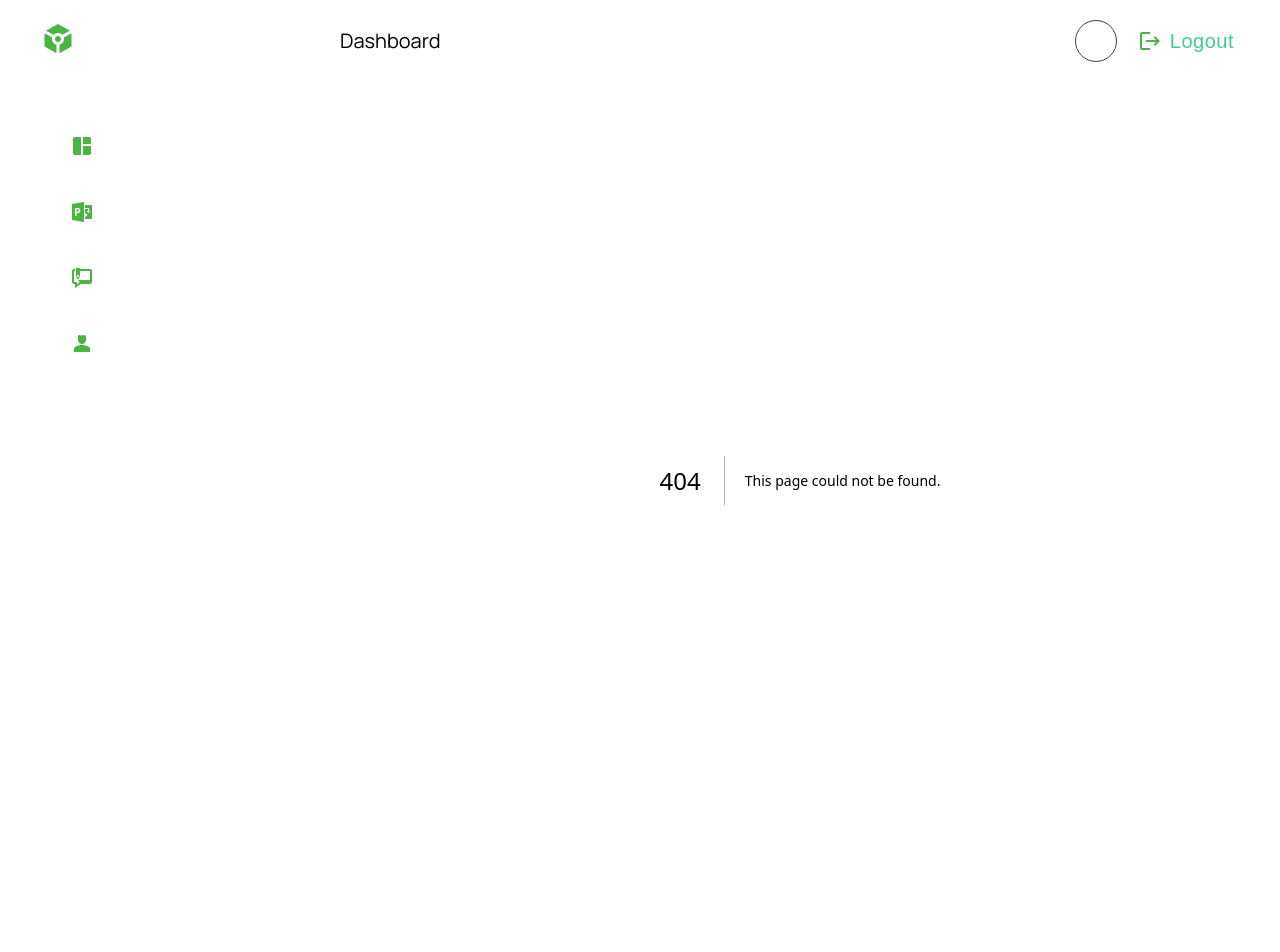
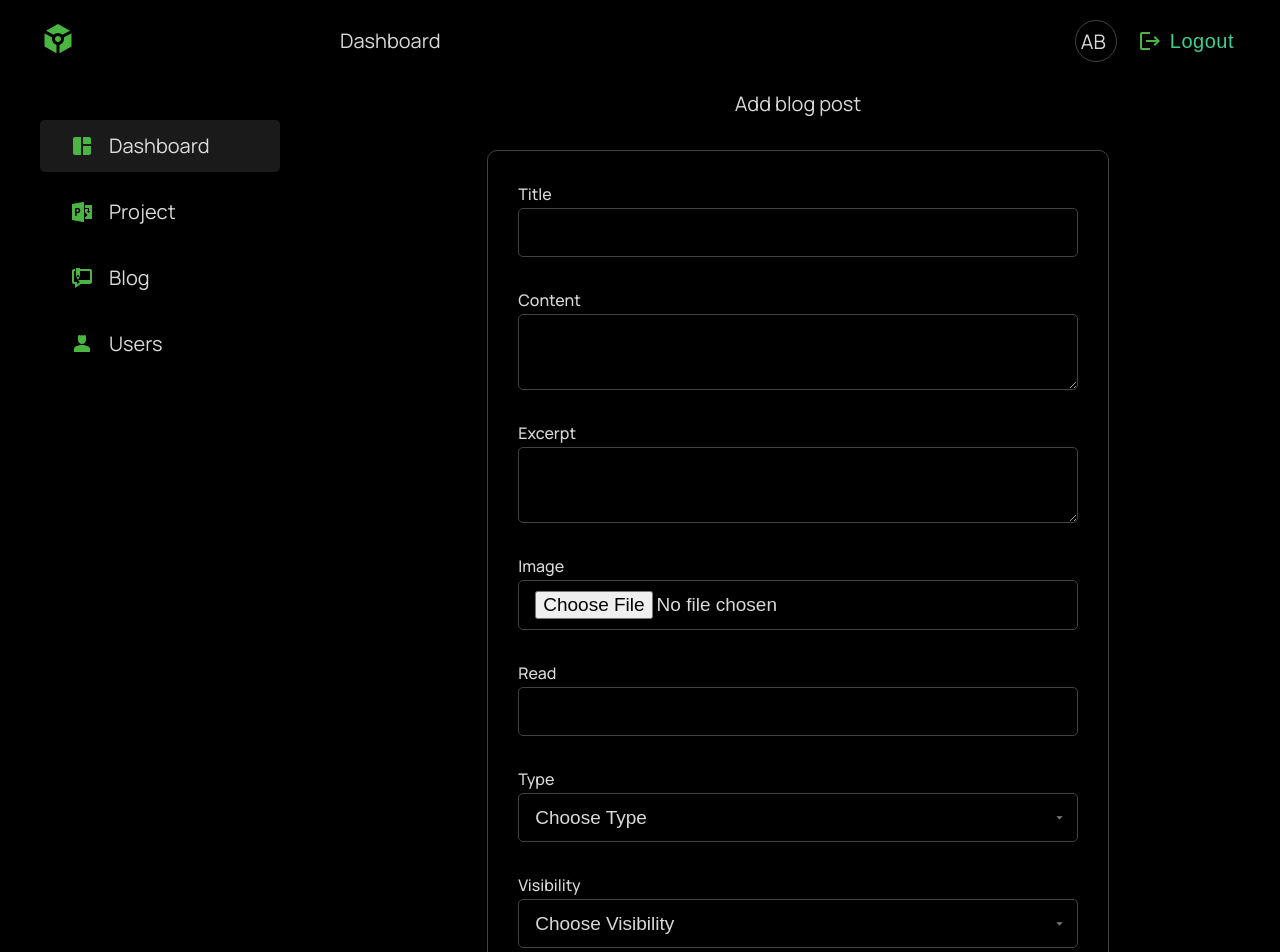
Before and after one commit to biolafrica/Portfolio-admin, a Next.js app: page /blog/new in a window 1280 px wide. Before the commit this address had no page. Shown: the top 952 px of the page. Before the commit the page ends 880 px from the top, so only its background shows below. Built offline with nearby package versions, Linux system fonts and the light colour scheme.

Commit message:
created a addBlogForm component

```diff
--- a/app/(Auth)/login/page.jsx
+++ b/app/(Auth)/login/page.jsx
@@ -4,7 +4,6 @@ export default function Login(){
   return(
     <div className="login-cont">
       <AuthForm state="login"/>
-
     </div>
   )
 }
--- /dev/null
+++ b/app/blog/new/page.jsx
@@ -0,0 +1,10 @@
+import AddBlogForm from "@/app/components/common/addBlogForm"
+
+export default function NewBlog(){
+  return(
+    <>
+    <h4 style={{textAlign: "center"}}>Add blog post</h4>
+    <AddBlogForm/>
+    </>
+  )
+}
--- /dev/null
+++ b/app/components/common/addBlogForm.jsx
@@ -0,0 +1,57 @@
+export default function AddBlogForm(){
+  return(
+    <form className="addblog-cont">
+
+      <div className="addblog-form">
+
+        <label htmlFor="title">
+          <h5>Title</h5>
+          <input type="text" name="title"/>
+        </label>
+
+        <label htmlFor="content">
+          <h5>Content</h5>
+          <textarea name="content" id=""></textarea>
+        </label>
+
+        <label htmlFor="Excerpt">
+          <h5>Excerpt</h5>
+          <textarea name="excerpt" id=""></textarea>
+        </label>
+
+        <label htmlFor="image">
+          <h5>Image</h5>
+          <input type="file" />
+        </label>
+
+        <label htmlFor="read">
+          <h5>Read</h5>
+          <input type="text" name="read"/>
+        </label>
+
+        <label htmlFor="type">
+          <h5>Type</h5>
+          <select name="type" id="">
+            <option value="">Choose Type</option>
+            <option value="tech">Tech</option>
+            <option value="tech">Life</option>
+          </select>
+        </label>
+
+        <label htmlFor="visibility">
+          <h5>Visibility</h5>
+          <select name="visibility" id="">
+            <option value="">Choose Visibility</option>
+            <option value="visible">Visible</option>
+            <option value="hidden">Hidden</option>
+          </select>
+        </label>
+
+        <button className="pri-btn" type="submit">Save</button>
+
+      </div>
+
+    </form>
+
+  )
+}
--- a/app/globals.css
+++ b/app/globals.css
@@ -280,8 +280,8 @@ a {
   right: 0;
   left: 0;
   top: 0;
-  background-color: rgba(255, 255, 255, 0.1);
-  z-index: 1;
+  background-color: black;
+  z-index: 1000;
 }
 
 .adminavbar_cont .right_container {
@@ -448,6 +448,31 @@ a {
   width: 100%;
 }
 
+.login-layout-cont{
+  background-color: var(--Layout-Background-dark);
+}
+
+/*new blog css*/
+.addblog-cont{
+  display: flex;
+  gap: 20px;
+  padding: 20px 30px;
+}
+
+.addblog-form{
+  padding: 30px;
+  border-radius: 10px;
+  width: 70%;
+  box-sizing: border-box;
+  border: 1px solid var(--Border-dark);
+  display: flex;
+  flex-direction: column;
+  gap: 30px;
+  margin: 10px auto;
+  z-index: 1;
+}
+
+
 @media(min-width:769px) and (max-width:1200px) {
 
   /* general css */
--- a/app/layout.js
+++ b/app/layout.js
@@ -19,7 +19,7 @@ export default function RootLayout({ children }) {
   return (
     <html>
       <body className={manrope.className}>
-        <LayoutBody children={children}/>
+        <LayoutBody>{children}</LayoutBody>
       </body>
     </html>
   );
```
Also changed, not shown: app/(Auth)/login/layout.js (added, +16 -0 lines).
